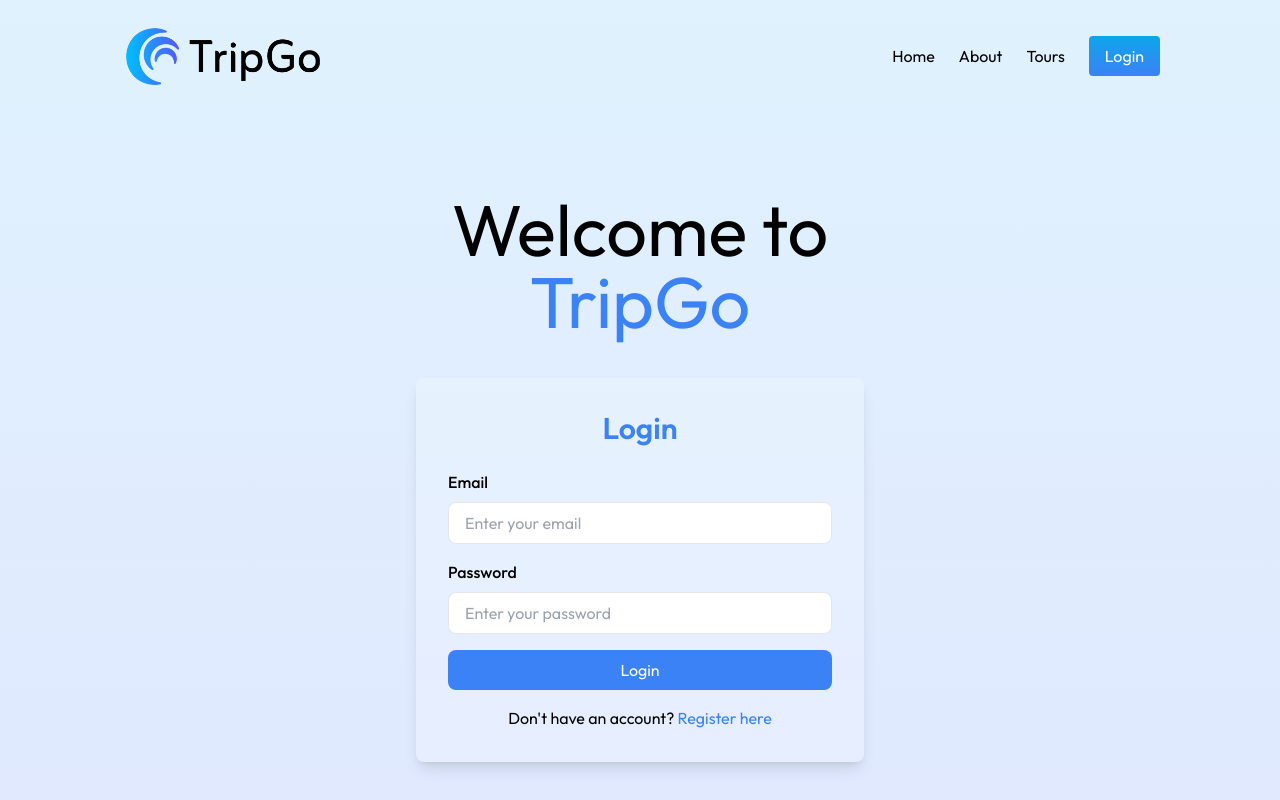
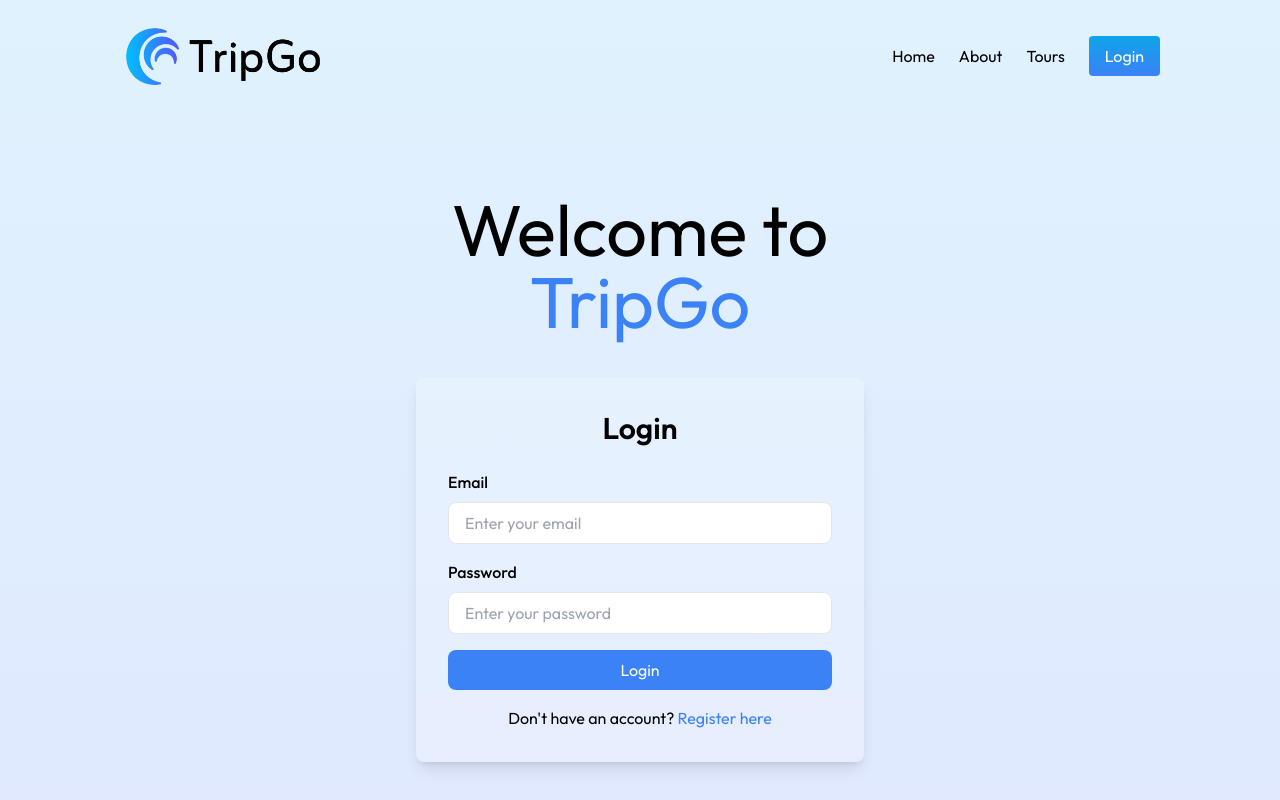
Before and after one commit to Tiisu/TripGo, a React (Vite) app in the folder frontend/: page /login in a window 1280 px wide. Shown: the top 800 px of the page. Built offline with nearby package versions, Linux system fonts and the light colour scheme; no server answers; what @react-pdf/renderer would draw is missing.

Commit message:
updated login component

```diff
--- a/frontend/src/pages/Login.jsx
+++ b/frontend/src/pages/Login.jsx
@@ -70,7 +70,7 @@ const LoginPage = () => {
         Welcome to <span className="text-blue-500">TripGo</span>
       </h1>
       <div className="bg-white/20 p-8 rounded-lg shadow-lg max-w-md w-full">
-        <h2 className="text-3xl font-semibold text-center text-blue-500">
+        <h2 className="text-3xl font-semibold text-center text-black">
           {isLogin ? "Login" : "Register"}
         </h2>
         <form onSubmit={onSubmitHandler} className="space-y-4 mt-6">
```
